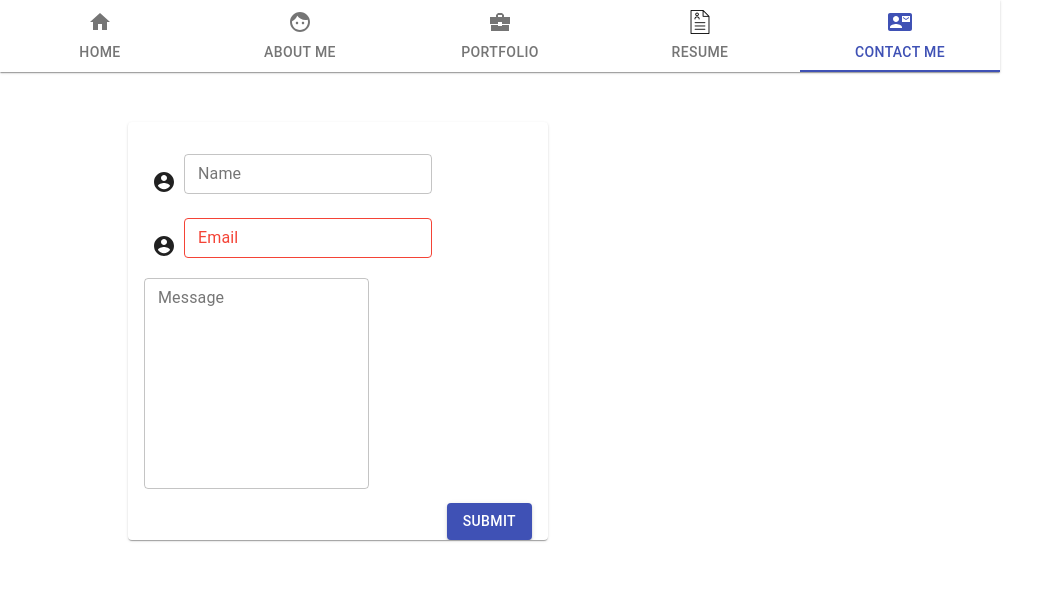
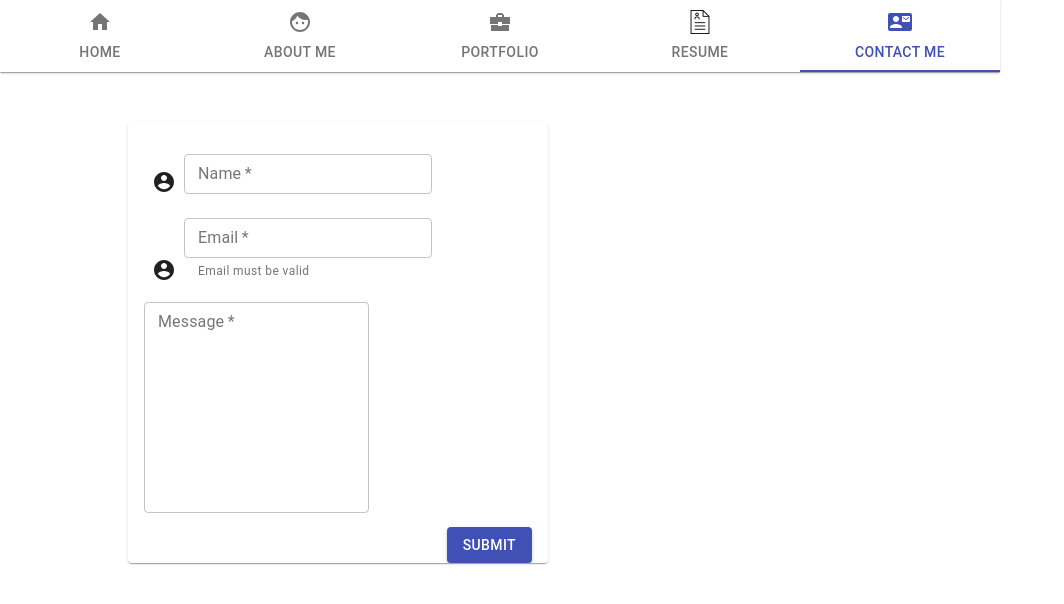
Before and after one commit to yjeafar/yjeafar.github.io, a React (Create React App) app in the folder website/: page /contact-me in a window 1280 px wide. Shown: the top 604 px of the page, without its empty margins (0-1064 px from the left). Built offline with nearby package versions, Linux system fonts and the light colour scheme.

Commit message:
Add onchange and error validation for contact-me form

```diff
--- a/website/src/js/contact-me.js
+++ b/website/src/js/contact-me.js
@@ -24,31 +24,45 @@ const useStyles = makeStyles((theme) => ({
 
 export default function ContactMe() {
 
-  const [name, setName] = useState("")
+  const [name, setName] = useState(" ")
 
-  const [email, setEmail] = useState("")
+  const [email, setEmail] = useState(" ")
 
-  const [message, setMessage] = useState("")
+  const [message, setMessage] = useState(" ")
 
   const onSubmit = data => console.log(data);
 
   const classes = useStyles();
 
-  function handleChange (e, label) {
-    switch(label) {
-      case 'name':
-        break;
-        case 'email':
-        break;
-        case 'message':
-        break;
-    }
-    console.log(e.target.value);
-  }
-
   function checkEmail(e) {
     console.log(e)
     return false;
+  }
+
+  function checkError() {
+    console.log(name)
+    return (name === 'hi');
+
+  }
+
+  function getErrorText(label) {
+    console.log(email)
+    switch(label) {
+      case 'name':
+        if (!name) {
+          return ("Name must not be empty");
+        }
+        break;
+      case 'email':
+        if (email.length <= 1 ) {
+          return ("Email must be valid");
+        }
+        break;
+      case 'message':
+        if (!message)
+        return ("Message must not be empty");
+        break;
+      }
   }
 
   function handleSubmit(e) {
@@ -67,13 +81,15 @@ export default function ContactMe() {
                   </Grid>
                   <Grid item>
                     <TextField
-
+                      error={ !name }
+                      helperText={ getErrorText('name')}
                       id="input-with-icon-grid"
                       label="Name"
                       name="name"
+                      required
                       variant="outlined"
                       margin="dense"
-                    //  onChange={e => handleChange(e, 'name')}
+                      onChange={e => setName(e.target.value)}
                     />
                   </Grid>
                 </Grid>
@@ -85,29 +101,33 @@ export default function ContactMe() {
                   </Grid>
                   <Grid item>
                     <TextField
-                      error={e => checkEmail(e)}
+                      error={ !email }
+                      helperText={ getErrorText('email')}
                       id="input-with-icon-grid"
                       label="Email"
                       type="email"
+                      required
                       variant="outlined"
                       margin="dense"
-                      onChange={e => handleChange(e, 'email')}
+                      onChange={e => setEmail(e.target.value)}
                     />
                   </Grid>
                 </Grid>
               </div>
               <div>
                 <TextField
-               //   error={checkEmpty}
+                  error={ !message }
+                  helperText={ getErrorText('message')}
                   id="outlined-multiline-static"
                   label="Message"
                   name="message"
+                  required
                   multiline
                   rows={10}
                   rowsMax={10}
                   variant="outlined"
                   margin="dense"
-                  onChange={e => handleChange(e, 'message')}
+                  onChange={e => setMessage(e.target.value)}
                 />
               </div>
               <Button
```
